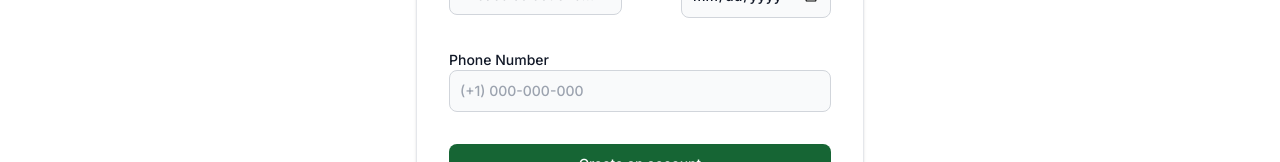
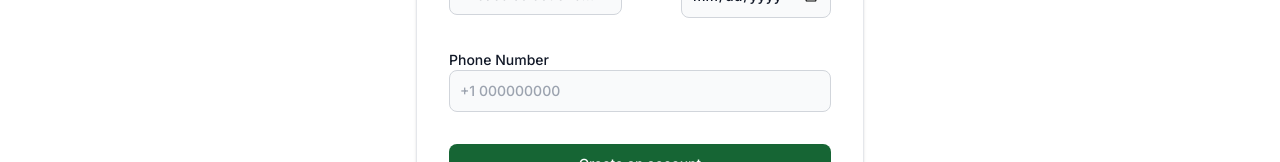
Before and after one commit to miadinh38/mental-health-app, a Next.js app in the folder frontend/: page /register in a window 1280 px wide. Shown: the part 637-799 px from the top of the page. Built offline with nearby package versions, Linux system fonts and the light colour scheme.

Commit message:
Complete handleRegister function with api call & adjust validations

```diff
--- a/frontend/app/register/page.js
+++ b/frontend/app/register/page.js
@@ -2,8 +2,13 @@
 import Link from "next/link";
 import { useState } from "react";
 import { toast } from "react-toastify";
+import { registerUserService } from "../services/authService";
+import { useRouter } from 'next/navigation';
+
 
 const Register = () => {
+  const router = useRouter();
+
   const [formData, setFormData] = useState({
     name: "",
     email: "",
@@ -20,6 +25,7 @@ const Register = () => {
     validPassword: true,
     validConfirmPassword: true,
     validBirthday: true,
+    validPhone: true
   };
 
   const [checkInputValid, setCheckInputValid] = useState(defaultInputCheck);
@@ -27,7 +33,7 @@ const Register = () => {
   // Check inputs validation
   const isValidInputs = () => {
     setCheckInputValid(defaultInputCheck);
-    const { name, email, password, confirmPassword, birthday } = formData;
+    const { name, email, password, confirmPassword, birthday, phone } = formData;
 
     if (!name) {
       toast.error("Your name is required!");
@@ -43,6 +49,7 @@ const Register = () => {
       return false;
     }
 
+    // Regular expression to validate email format
     let regx = /\S+@\S+\.\S+/;
     if (!regx.test(email)) {
       toast.error("Please enter a valid email address");
@@ -66,7 +73,15 @@ const Register = () => {
     const selectedDay = new Date(birthday);
     if (selectedDay > today) {
       toast.error("Birthday is not valid");
-      setCheckInputValid({ ...defaultInputCheck, validBrthday: false });
+      setCheckInputValid({ ...defaultInputCheck, validBirthday: false });
+      return false;
+    }
+
+    // Regular expression to validate phone number
+    const phoneRegex = /^\+?\d{1,15}$/;
+    if(typeof phone !== 'string' || !phoneRegex.test(phone)) {
+      toast.error("Invalid phone number format")
+      setCheckInputValid({ ...defaultInputCheck, validPhone: false });
       return false;
     }
 
@@ -105,16 +120,32 @@ const Register = () => {
         return "validConfirmPassword";
       case "birthday":
         return "validBirthday";
+      case "phone":
+        return "validPhone";
       default:
         return fieldName;
     }
   };
 
-  const handleRegister = (event) => {
+  const handleRegister = async (event) => {
+    const { name, email, password, birthday, phone, gender } = formData;
+    console.log("front: ", formData)
     event.preventDefault();
     let checkValid = isValidInputs();
 
-    console.log(`>>Check user data: `, formData);
+    if (checkValid) {
+      const res = await registerUserService({ name, email, password, birthday, phone, gender })
+      const data = res.data;
+      console.log(`>>Check user data: `, res.data);
+
+      if(data.errCode === 0) {
+        toast.success(data.errMessage)
+        router.push('/')
+      } else {
+        toast.error(data.errMessage)
+        setCheckInputValid({ ...defaultInputCheck, validEmail: false });
+      }
+    }
   };
 
   return (
@@ -264,8 +295,14 @@ const Register = () => {
               <label className="block mb-2 text-sm font-medium text-gray-900">
                 Phone Number
                 <input
-                  className="bg-gray-50 border border-gray-300 text-gray-900 sm:text-sm rounded-lg block w-full p-2.5"
-                  placeholder="(+1) 000-000-000"
+                  className={`${
+                    checkInputValid.validPhone
+                      ? "border-gray-300"
+                      : "border-red-500"
+                  }
+                  bg-gray-50 border border-gray-300 text-gray-900
+                  sm:text-sm rounded-lg block w-full p-2.5`}
+                  placeholder="+1 000000000"
                   id="phone"
                   name="phone"
                   type="tel"
```
